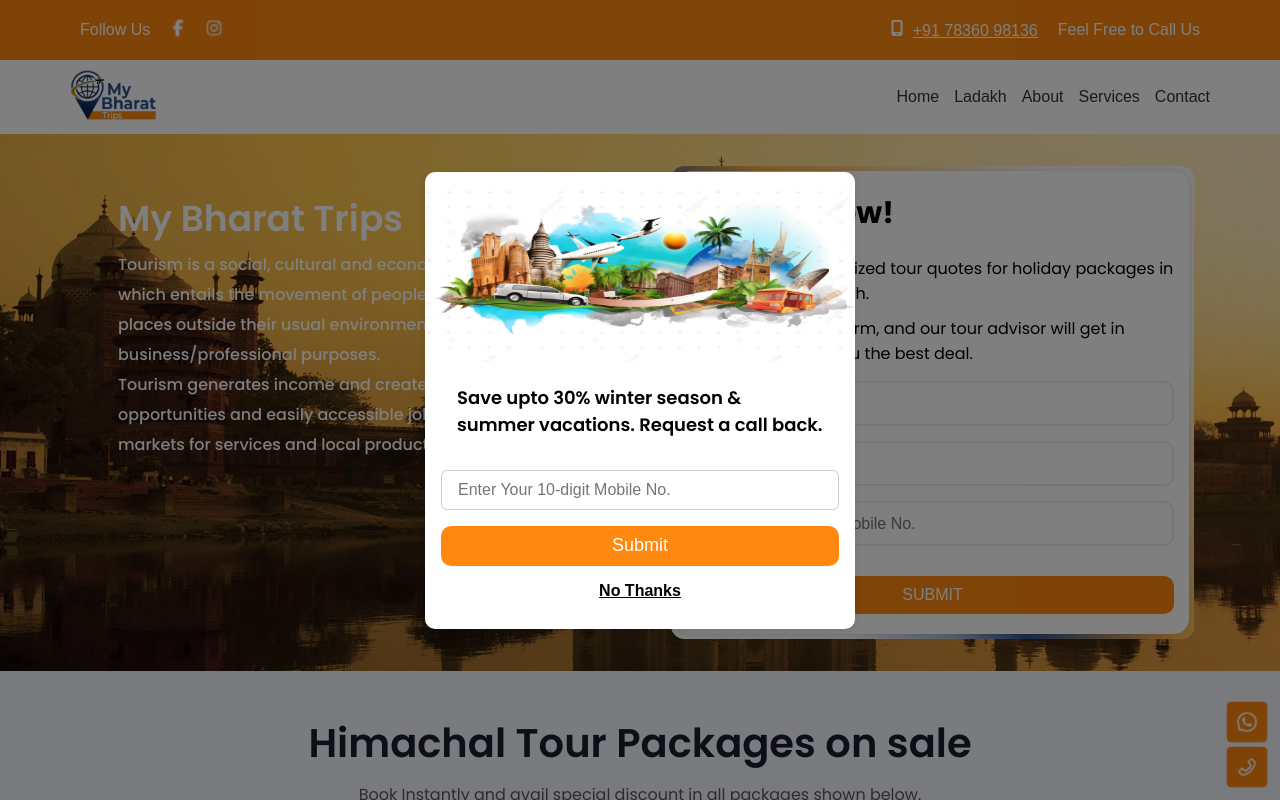
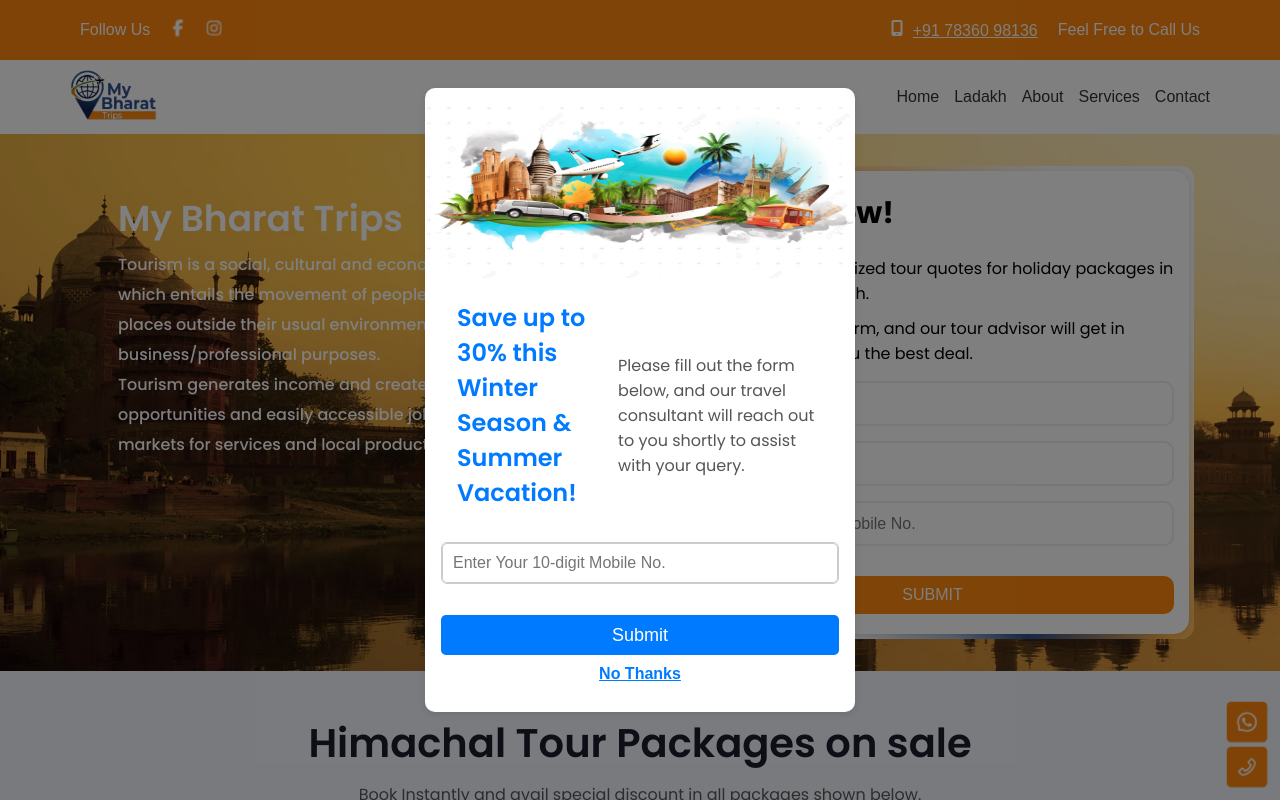
Before and after one commit to vikramkumartejani/himachal-trips, a Next.js app: page / in a window 1280 px wide. Shown: the top 800 px of the page. Built offline with nearby package versions, Linux system fonts and the light colour scheme.

Commit message:
update code

```diff
--- a/src/app/components/EnquiryModel.js
+++ b/src/app/components/EnquiryModel.js
@@ -2,26 +2,71 @@
 import '../../styles/EnquiryModal.css';
 import { AiOutlineClose } from 'react-icons/ai';
 import Image from 'next/image';
+
+// const EnquiryModel = ({ closeModal }) => {
+//   return (
+//     <div className='modal-main-container'>
+//       <div className='modal-background'>
+//         <div className='modal-container'>
+//           <Image src='/assests/modal-image.png' alt='t' width={300} height={180} style={{ display: 'flex', alignItems: 'center', justifyContent: 'center', width: '100%' }} />
+
+//           <div className='modal-body'>
+//             <div className='modal-header'>
+//               <h4>
+//                 Save upto 30% winter season & summer vacations.  Request a call back.
+//               </h4>
+//             </div>
+//             <form style={{ width: '100%' }} >
+//               <div className='modal-input'>
+//                 <input type="tel" placeholder='Enter Your 10-digit Mobile No.' required />
+//               </div>
+//               <button type="submit" className='modal-submit-btn'>Submit</button>
+//               <button onClick={closeModal} className='no-thanks'>No Thanks</button>
+//             </form>
+//           </div>
+//         </div>
+//       </div>
+//     </div>
+//   );
+// };
 
 const EnquiryModel = ({ closeModal }) => {
   return (
     <div className='modal-main-container'>
       <div className='modal-background'>
         <div className='modal-container'>
-          <Image src='/assests/modal-image.png' alt='t' width={300} height={180} style={{ display: 'flex', alignItems: 'center', justifyContent: 'center', width: '100%' }} />
+          <Image
+            src='/assests/modal-image.png'
+            alt='t'
+            width={300}
+            height={180}
+            style={{ display: 'flex', alignItems: 'center', justifyContent: 'center', width: '100%' }}
+          />
 
           <div className='modal-body'>
             <div className='modal-header'>
-              <h4>
-                Save upto 30% winter season & summer vacations.  Request a call back.
+              <h4 style={{ fontSize: '24px', fontWeight: 'bold', color: '#007bff' }}>
+                Save up to 30% this Winter Season & Summer Vacation!
               </h4>
+              <p style={{ fontSize: '16px', color: '#555', marginTop: '10px' }}>
+                Please fill out the form below, and our travel consultant will reach out to you shortly to assist with your query.
+              </p>
             </div>
-            <form style={{ width: '100%' }} >
+            <form style={{ width: '100%' }}>
               <div className='modal-input'>
-                <input type="tel" placeholder='Enter Your 10-digit Mobile No.' required />
+                <input
+                  type="tel"
+                  placeholder='Enter Your 10-digit Mobile No.'
+                  required
+                  style={{ width: '100%', padding: '10px', borderRadius: '5px', border: '1px solid #ccc' }}
+                />
               </div>
-              <button type="submit" className='modal-submit-btn'>Submit</button>
-              <button onClick={closeModal} className='no-thanks'>No Thanks</button>
+              <button type="submit" className='modal-submit-btn' style={{ marginTop: '15px', backgroundColor: '#007bff', color: 'white', padding: '10px', border: 'none', borderRadius: '5px', cursor: 'pointer' }}>
+                Submit
+              </button>
+              <button onClick={closeModal} className='no-thanks' style={{ marginTop: '10px', backgroundColor: 'transparent', color: '#007bff', border: 'none', cursor: 'pointer' }}>
+                No Thanks
+              </button>
             </form>
           </div>
         </div>
@@ -30,4 +75,5 @@
   );
 };
 
+
 export default EnquiryModel;
```
